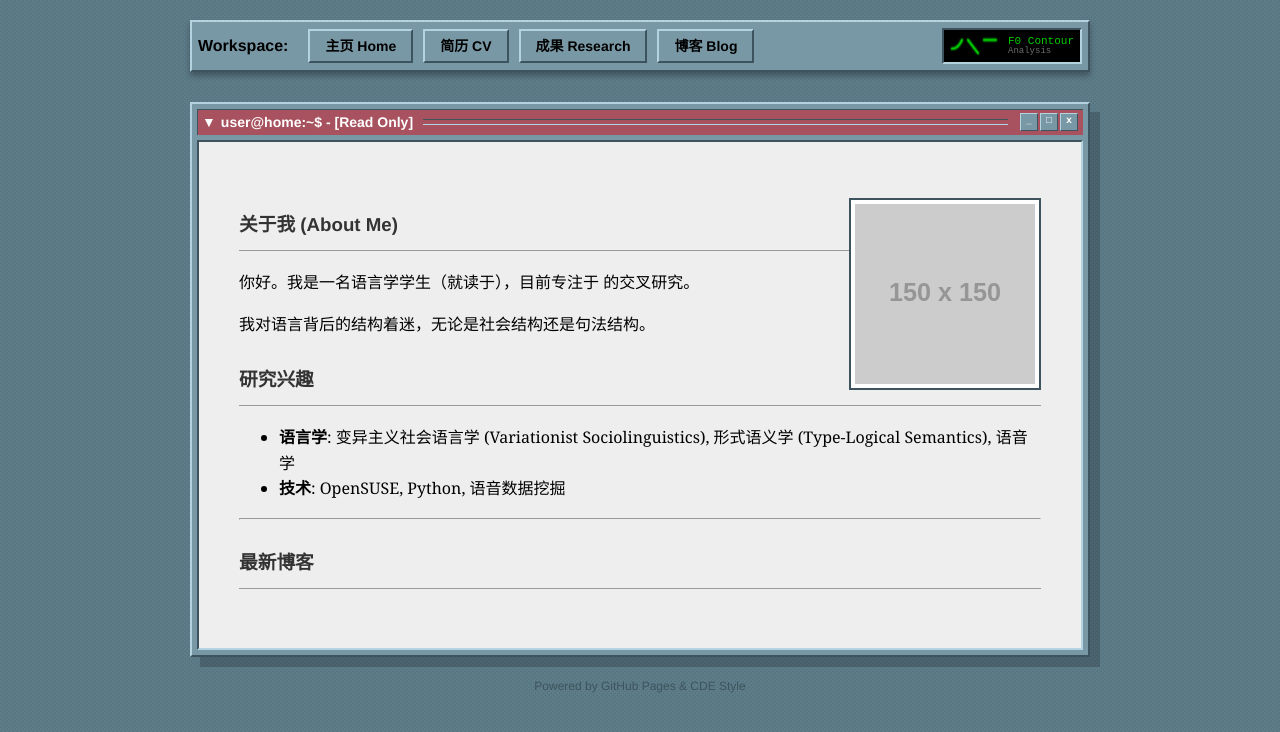
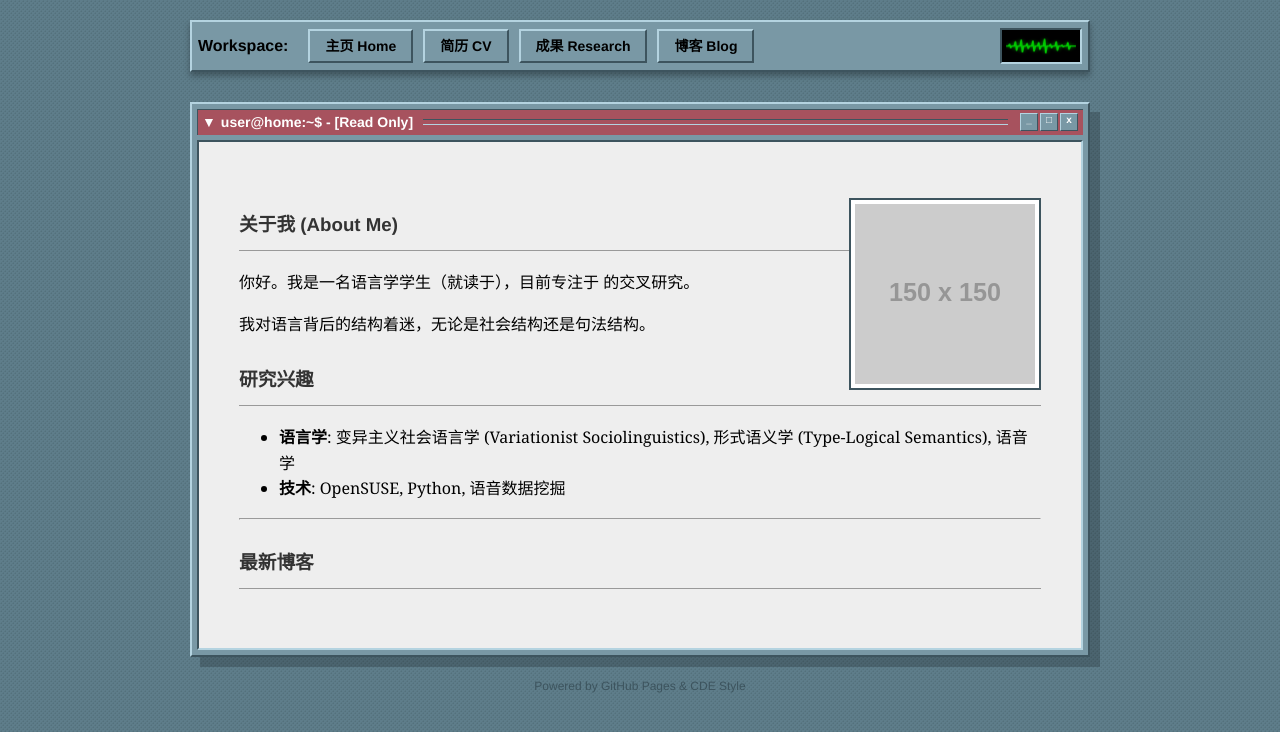
Before and after one commit to ZJWXTHB/zjwxthb.github.io, a Jekyll site: the page built from index.md, in a window 1280 px wide. Shown: the top 732 px of the page. Built offline with Jekyll 4.4.1, drawn with Linux system fonts in a browser that asks for light colours.

Commit message:
Refactor audio waveform styles and SVG structure

```diff
--- a/_layouts/default.html
+++ b/_layouts/default.html
@@ -26,44 +26,39 @@
     .ling-widget {
       display: flex;
       align-items: center;
-      gap: 8px;
+      justify-content: center; /* 居中波形 */
       background: #000;
-      padding: 2px 6px;
-      font-family: monospace;
+      padding: 2px 4px;
       color: #0f0; /* 示波器绿 */
       height: 28px;
+      width: 70px; /* 固定宽度 */
     }
 
     .spectrum-visual {
       display: flex;
       align-items: center;
       justify-content: center;
-      height: 22px;
-      width: 50px; /* 稍微加宽以容纳三个声调 */
+      height: 100%;
+      width: 100%;
       overflow: hidden;
     }
 
-    /* SVG 曲线样式 */
-    .tone-path {
+    /* 音频波形样式 */
+    .audio-wave {
       fill: none;
       stroke: #0f0;
-      stroke-width: 2px;
-      stroke-linecap: round;
+      stroke-width: 1.5px;
       stroke-linejoin: round;
-      /* 模拟电子束的不稳定抖动 */
-      animation: beam-jitter 0.1s infinite alternate;
-      filter: drop-shadow(0 0 1px #0f0); /* 荧光辉光效果 */
+      transform-origin: center;
+      /* 模拟说话时的振幅震动 */
+      animation: amplitude-mod 0.2s infinite alternate ease-in-out;
+      filter: drop-shadow(0 0 2px rgba(0, 255, 0, 0.6)); /* 荧光辉光 */
     }
 
-    @keyframes beam-jitter {
-      0% { transform: translateY(0.5px); opacity: 0.8; }
-      100% { transform: translateY(-0.5px); opacity: 1; }
-    }
-
-    .ling-label {
-      font-size: 11px;
-      line-height: 1;
-      opacity: 0.8;
+    @keyframes amplitude-mod {
+      0% { transform: scaleY(0.4); opacity: 0.7; }
+      50% { transform: scaleY(1.0); opacity: 1; }
+      100% { transform: scaleY(0.6); opacity: 0.8; }
     }
   </style>
 </head>
@@ -82,33 +77,15 @@
 
     <div style="flex-grow:1;"></div>
 
-    <!-- 语言学特色组件：模拟声调曲线示波器 -->
+    <!-- 语言学特色组件：模拟音频波形 -->
     <!-- 外层是凹陷的显示屏 (CDE Inset) -->
     <div class="cde-inset ling-widget">
-      <!-- 动态声调曲线 (SVG) -->
       <div class="spectrum-visual">
-        <!-- ViewBox: 0 0 50 20 (Y轴向下: 0是高音, 20是低音) -->
-        <svg width="100%" height="100%" viewBox="0 0 50 20" preserveAspectRatio="none">
-           <!--
-              三个声调的组合序列：
-              1. 2声 (阳平 35): 中升 (x:2-12)
-              2. 4声 (去声 51): 全降 (x:18-28)
-              3. 1声 (阴平 55): 高平 (x:34-44)
-           -->
-           <!-- T2: Rising -->
-           <path d="M 2 12 Q 8 12 12 4" class="tone-path" />
-
-           <!-- T4: Falling -->
-           <path d="M 18 4 L 28 16" class="tone-path" />
-
-           <!-- T1: High Level -->
-           <path d="M 34 4 L 46 4" class="tone-path" />
+        <!-- ViewBox: 0 0 60 20 -->
+        <svg width="100%" height="100%" viewBox="0 0 60 20" preserveAspectRatio="none">
+           <!-- 模拟一段时域上的语音波形 (Time Domain Waveform) -->
+           <path d="M0 10 L2 10 L3 8 L4 12 L5 10 L7 10 L8 5 L9 15 L10 10 L12 10 L13 3 L14 17 L15 10 L17 10 L18 7 L19 13 L20 10 L22 10 L23 4 L24 16 L25 10 L27 10 L28 6 L29 14 L30 10 L32 10 L33 2 L34 18 L35 10 L37 10 L38 8 L39 12 L40 10 L42 10 L43 5 L44 15 L45 10 L47 10 L48 9 L49 11 L50 10 L52 10 L53 6 L54 14 L55 10 L57 10 L58 10 L60 10" class="audio-wave" />
         </svg>
-      </div>
-      <!-- 文本标签 -->
-      <div class="ling-label">
-        <div>F0 Contour</div>
-        <div style="font-size:9px; color:#888;">Analysis</div>
       </div>
     </div>
   </div>
```
